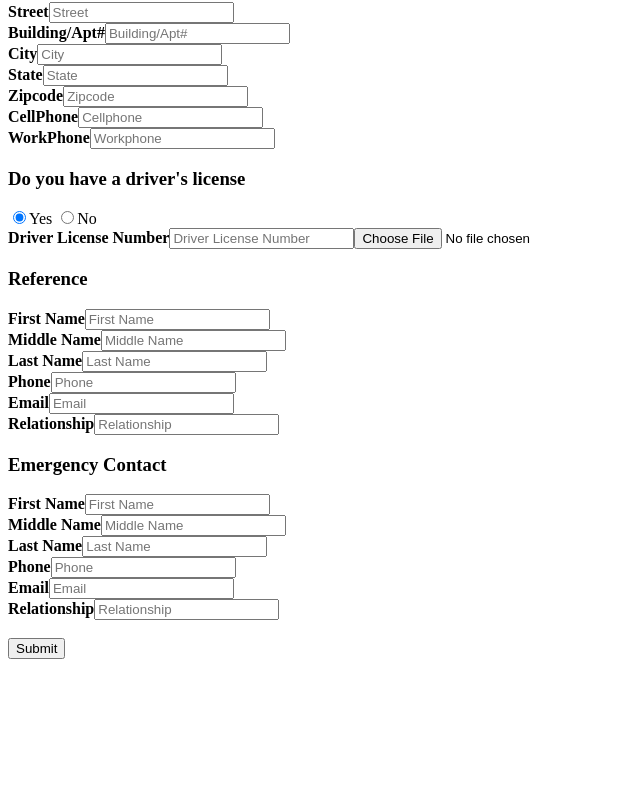
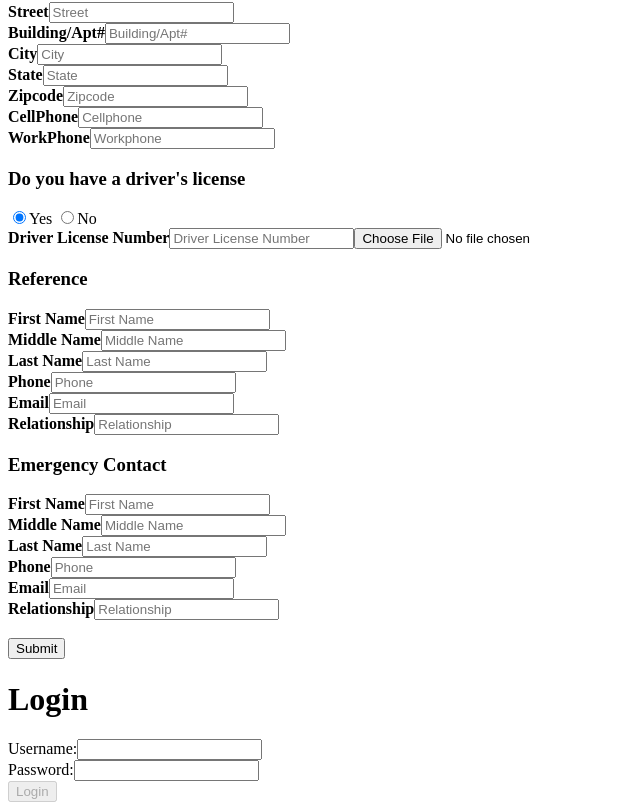
Before and after one commit to HR-Management-App/front-end-angular, an Angular app: page / in a window 1280 px wide. Shown: the part 389-1199 px from the top of the page, without its empty margins (0-640 px from the left). Before the commit the page ends 1056 px from the top, so only its background shows below. Built offline with nearby package versions, Linux system fonts and the light colour scheme.

Commit message:
first setup for login service

```diff
--- a/src/app/app.component.html
+++ b/src/app/app.component.html
@@ -1,2 +1,4 @@
 <!-- <input [(ngModel)]="application"> -->
 <app-application-form></app-application-form>
+
+<app-login></app-login>
--- a/src/app/app.module.ts
+++ b/src/app/app.module.ts
@@ -5,10 +5,13 @@ import { AppComponent } from './app.component';
 import { FormsModule, ReactiveFormsModule } from '@angular/forms';
 import { ApplicationFormComponent } from './application-form/application-form.component';
 
+import { LoginComponent } from './login/login.component';
+
 @NgModule({
   declarations: [
     AppComponent,
-    ApplicationFormComponent
+    ApplicationFormComponent,
+    LoginComponent
   ],
   imports: [
     BrowserModule,
--- /dev/null
+++ b/src/app/login/login.component.html
@@ -0,0 +1,14 @@
+<div class="login-container">
+    <h1>Login</h1>
+    <form (ngSubmit)="onSubmit()" #loginForm="ngForm">
+      <div>
+        <label for="username">Username:</label>
+        <input type="text" id="username" [(ngModel)]="credentials.username" name="username" required>
+      </div>
+      <div>
+        <label for="password">Password:</label>
+        <input type="password" id="password" [(ngModel)]="credentials.password" name="password" required>
+      </div>
+      <button type="submit" [disabled]="!loginForm.form.valid">Login</button>
+    </form>
+  </div>
--- /dev/null
+++ b/src/app/login/login.component.ts
@@ -0,0 +1,34 @@
+import { Component } from '@angular/core';
+import { HttpClient } from '@angular/common/http';
+
+interface LoginCredentials {
+  username: string;
+  password: string;
+}
+
+@Component({
+  selector: 'app-login',
+  templateUrl: './login.component.html',
+  styleUrls: ['./login.component.css']
+})
+
+export class LoginComponent {
+  credentials: LoginCredentials = {
+    username: '',
+    password: ''
+  };
+
+  constructor(private http: HttpClient) {}
+
+  onSubmit(): void {
+    this.http.post('http://localhost:7070/login', this.credentials).subscribe(
+      response => {
+        console.log('Login successful', response);
+        // Perform further actions, e.g., navigate to another page
+      },
+      error => {
+        console.error('Login failed', error);
+      }
+    );
+  }
+}
```
Also changed, not shown: src/app/login/login.component.css (added).
